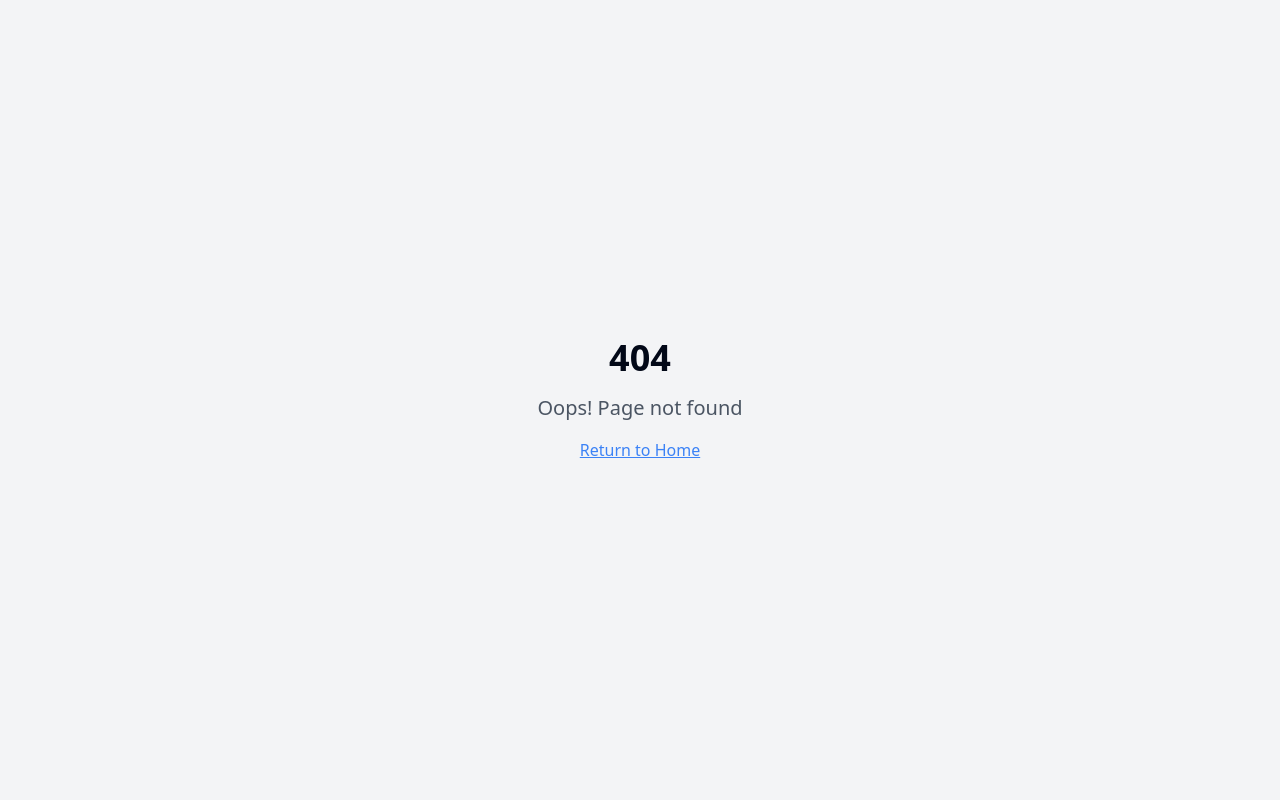
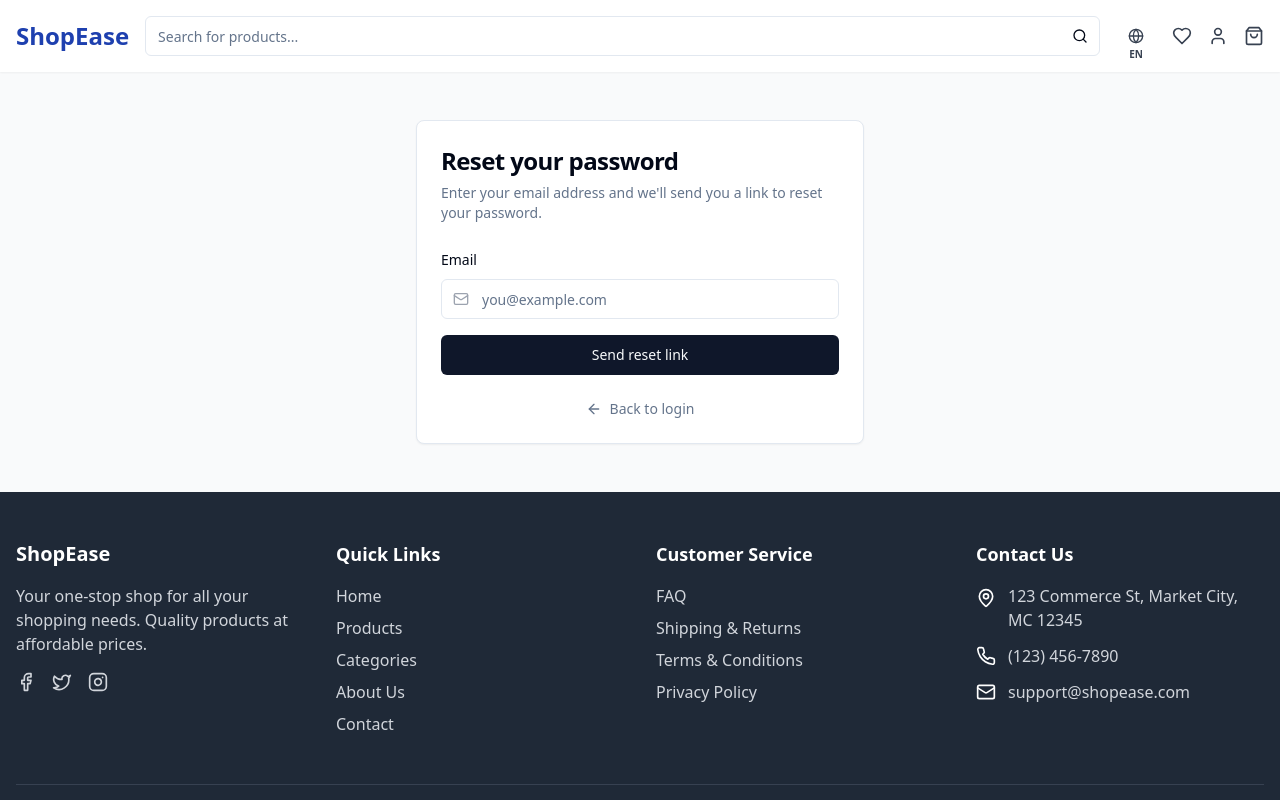
Before and after one commit to ammarsalah534/e-commerce-react, a React (Vite) app: page /forgot-password in a window 1280 px wide. Before the commit this address had no page. Shown: the top 800 px of the page. Built offline with nearby package versions, Linux system fonts and the light colour scheme.

Commit message:
Fix wishlist and forgot password
Fix wishlist functionality, implement forgot password page, and add features documentation.

```diff
--- a/src/App.tsx
+++ b/src/App.tsx
@@ -11,9 +11,11 @@ import CartPage from "./pages/CartPage";
 import CheckoutPage from "./pages/CheckoutPage";
 import LoginPage from "./pages/LoginPage";
 import RegisterPage from "./pages/RegisterPage";
+import ForgotPasswordPage from "./pages/ForgotPasswordPage";
 import NotFound from "./pages/NotFound";
 import { CartProvider } from "./context/CartContext";
 import { LanguageProvider } from "./context/LanguageContext";
+import { WishlistProvider } from "./context/WishlistContext";
 
 const queryClient = new QueryClient();
 
@@ -22,6 +24,7 @@ const App = () => (
     <TooltipProvider>
       <LanguageProvider>
         <CartProvider>
+          <WishlistProvider>
             <Toaster />
             <SonnerToaster />
             <BrowserRouter>
@@ -33,10 +36,12 @@ const App = () => (
                 <Route path="/checkout" element={<CheckoutPage />} />
                 <Route path="/login" element={<LoginPage />} />
                 <Route path="/register" element={<RegisterPage />} />
+                <Route path="/forgot-password" element={<ForgotPasswordPage />} />
                 <Route path="/category/:category" element={<ProductsPage />} />
                 <Route path="*" element={<NotFound />} />
               </Routes>
             </BrowserRouter>
+          </WishlistProvider>
         </CartProvider>
       </LanguageProvider>
     </TooltipProvider>
--- /dev/null
+++ b/src/context/WishlistContext.tsx
@@ -0,0 +1,77 @@
+
+import React, { createContext, useContext, useState, useEffect } from 'react';
+import { toast } from 'sonner';
+
+export interface Product {
+  id: string;
+  name: string;
+  price: number;
+  image: string;
+  category: string;
+}
+
+interface WishlistContextType {
+  wishlist: Product[];
+  addToWishlist: (product: Product) => void;
+  removeFromWishlist: (productId: string) => void;
+  isInWishlist: (productId: string) => boolean;
+  clearWishlist: () => void;
+}
+
+const WishlistContext = createContext<WishlistContextType | undefined>(undefined);
+
+export const useWishlist = () => {
+  const context = useContext(WishlistContext);
+  if (context === undefined) {
+    throw new Error('useWishlist must be used within a WishlistProvider');
+  }
+  return context;
+};
+
+export const WishlistProvider: React.FC<{ children: React.ReactNode }> = ({ children }) => {
+  const [wishlist, setWishlist] = useState<Product[]>(() => {
+    const savedWishlist = localStorage.getItem('wishlist');
+    return savedWishlist ? JSON.parse(savedWishlist) : [];
+  });
+
+  useEffect(() => {
+    localStorage.setItem('wishlist', JSON.stringify(wishlist));
+  }, [wishlist]);
+
+  const addToWishlist = (product: Product) => {
+    if (!isInWishlist(product.id)) {
+      setWishlist(prev => [...prev, product]);
+      toast.success('Item added to wishlist');
+    } else {
+      toast.info('Item already in wishlist');
+    }
+  };
+
+  const removeFromWishlist = (productId: string) => {
+    setWishlist(prev => prev.filter(item => item.id !== productId));
+    toast.success('Item removed from wishlist');
+  };
+
+  const isInWishlist = (productId: string) => {
+    return wishlist.some(item => item.id === productId);
+  };
+
+  const clearWishlist = () => {
+    setWishlist([]);
+    toast.success('Wishlist cleared');
+  };
+
+  return (
+    <WishlistContext.Provider value={{
+      wishlist,
+      addToWishlist,
+      removeFromWishlist,
+      isInWishlist,
+      clearWishlist
+    }}>
+      {children}
+    </WishlistContext.Provider>
+  );
+};
+
+export default WishlistContext;
--- /dev/null
+++ b/src/pages/ForgotPasswordPage.tsx
@@ -0,0 +1,140 @@
+
+import React, { useState } from 'react';
+import { Link } from 'react-router-dom';
+import Layout from '@/components/layout/Layout';
+import { Button } from '@/components/ui/button';
+import { Input } from '@/components/ui/input';
+import { Label } from '@/components/ui/label';
+import { toast } from 'sonner';
+import { Mail, ArrowLeft } from 'lucide-react';
+import { useLanguage } from '@/context/LanguageContext';
+import {
+  Card,
+  CardContent,
+  CardDescription,
+  CardFooter,
+  CardHeader,
+  CardTitle,
+} from "@/components/ui/card";
+import { useForm } from "react-hook-form";
+import { z } from "zod";
+import { zodResolver } from "@hookform/resolvers/zod";
+import {
+  Form,
+  FormControl,
+  FormField,
+  FormItem,
+  FormLabel,
+  FormMessage,
+} from "@/components/ui/form";
+
+const formSchema = z.object({
+  email: z.string().email({ message: "Please enter a valid email address" }),
+});
+
+type FormValues = z.infer<typeof formSchema>;
+
+const ForgotPasswordPage: React.FC = () => {
+  const { t, direction } = useLanguage();
+  const [isSubmitting, setIsSubmitting] = useState(false);
+  const [isEmailSent, setIsEmailSent] = useState(false);
+
+  const form = useForm<FormValues>({
+    resolver: zodResolver(formSchema),
+    defaultValues: {
+      email: "",
+    },
+  });
+
+  const onSubmit = (data: FormValues) => {
+    setIsSubmitting(true);
+
+    // Simulate API call
+    setTimeout(() => {
+      setIsSubmitting(false);
+      setIsEmailSent(true);
+      toast.success("Password reset link sent", {
+        description: `Instructions have been sent to ${data.email}`,
+      });
+    }, 1500);
+  };
+
+  return (
+    <Layout>
+      <div className="bg-gray-50 py-12" dir={direction}>
+        <div className="container mx-auto px-4">
+          <Card className="max-w-md mx-auto">
+            <CardHeader>
+              <CardTitle className="text-2xl font-bold">
+                {isEmailSent ? "Check your email" : "Reset your password"}
+              </CardTitle>
+              <CardDescription>
+                {isEmailSent
+                  ? "We've sent you an email with a link to reset your password."
+                  : "Enter your email address and we'll send you a link to reset your password."}
+              </CardDescription>
+            </CardHeader>
+            <CardContent>
+              {!isEmailSent ? (
+                <Form {...form}>
+                  <form onSubmit={form.handleSubmit(onSubmit)} className="space-y-4">
+                    <FormField
+                      control={form.control}
+                      name="email"
+                      render={({ field }) => (
+                        <FormItem>
+                          <FormLabel>Email</FormLabel>
+                          <FormControl>
+                            <div className="relative">
+                              <Mail className="absolute left-3 top-1/2 transform -translate-y-1/2 text-gray-400 h-4 w-4" />
+                              <Input
+                                placeholder="you@example.com"
+                                className="pl-10"
+                                {...field}
+                              />
+                            </div>
+                          </FormControl>
+                          <FormMessage />
+                        </FormItem>
+                      )}
+                    />
+                    <Button
+                      type="submit"
+                      className="w-full"
+                      disabled={isSubmitting}
+                    >
+                      {isSubmitting ? "Sending..." : "Send reset link"}
+                    </Button>
+                  </form>
+                </Form>
+              ) : (
+                <div className="text-center py-4">
+                  <p className="mb-4">
+                    If you don't see the email, check other places it might be, like your junk, spam, social, or other folders.
+                  </p>
+                  <Button
+                    variant="outline"
+                    onClick={() => {
+                      setIsEmailSent(false);
+                      form.reset();
+                    }}
+                  >
+                    Try another email
+                  </Button>
+                </div>
+              )}
+            </CardContent>
+            <CardFooter className="flex justify-center">
+              <Link to="/login" className="flex items-center text-sm text-muted-foreground hover:text-foreground">
+                <ArrowLeft className="mr-2 h-4 w-4" />
+                Back to login
+              </Link>
+            </CardFooter>
+          </Card>
+        </div>
+      </div>
+    </Layout>
+  );
+};
+
+export default ForgotPasswordPage;
--- a/src/pages/LoginPage.tsx
+++ b/src/pages/LoginPage.tsx
@@ -102,7 +102,7 @@ const LoginPage: React.FC = () => {
                     {t('auth.rememberMe')}
                   </Label>
                 </div>
-                <Link to="/reset-password" className="text-sm text-shop-primary hover:underline">
+                <Link to="/forgot-password" className="text-sm text-shop-primary hover:underline">
                   {t('auth.forgotPassword')}
                 </Link>
               </div>
```
Also changed, not shown: 1 other file (tests, documents, lock files or other folders). Lines whose indentation alone changed are shown as unchanged.
